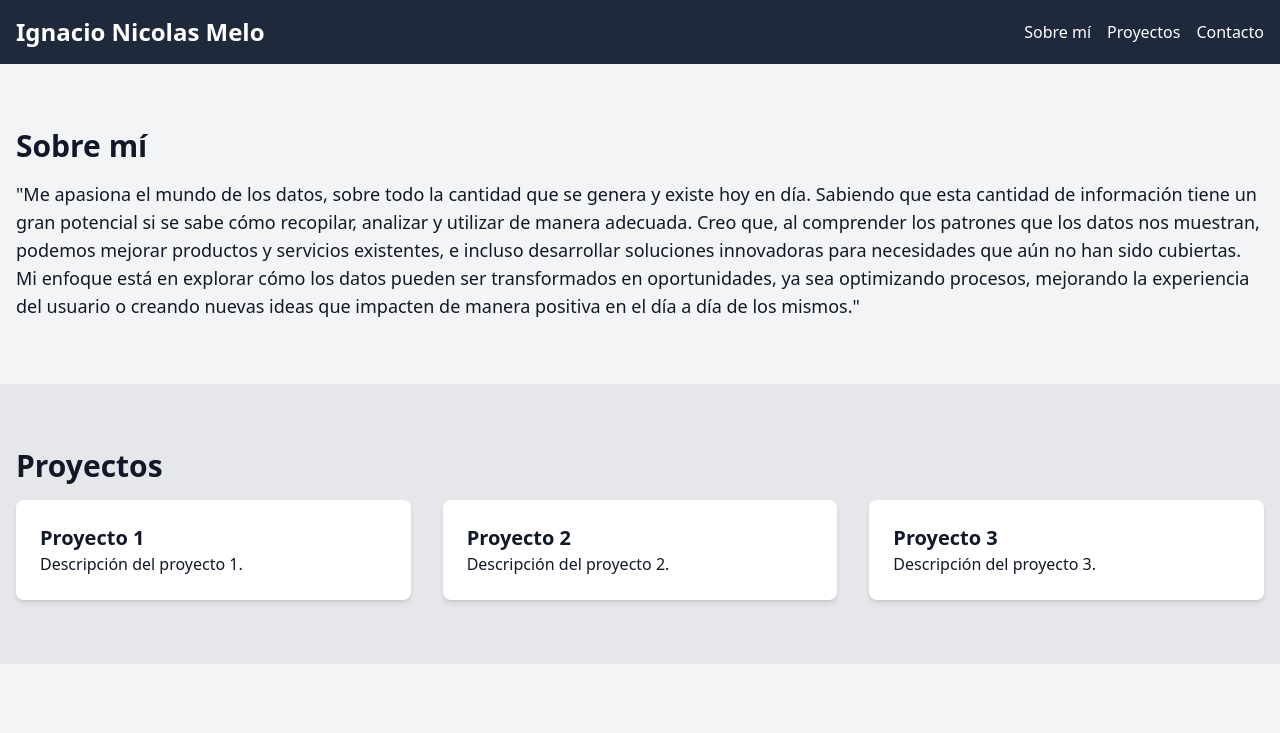
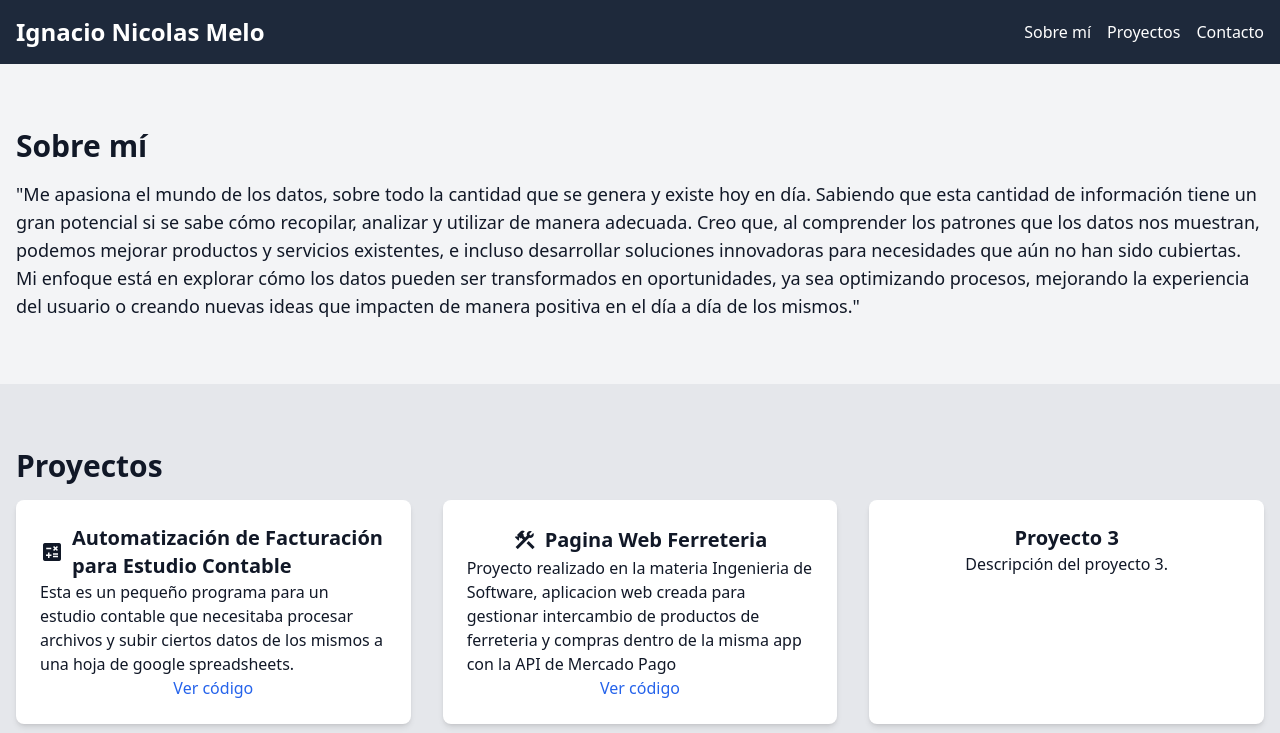
Before and after one commit to nadienuncanada/portfolioWeb, a React (Create React App) app in the folder front-end/: page / in a window 1280 px wide. Shown: the top 733 px of the page. Built offline with nearby package versions, Linux system fonts and the light colour scheme.

Commit message:
ADD: Proyectos al front

```diff
--- a/front-end/package.json
+++ b/front-end/package.json
@@ -32,6 +32,7 @@
 	"devDependencies": {
 		"autoprefixer": "^10.4.20",
 		"postcss": "^8.4.49",
-    "tailwindcss": "^3.4.15"
+		"tailwindcss": "^3.4.15",
+		"@babel/plugin-proposal-private-property-in-object": "^7.18.6"
 	}
 }
--- a/front-end/src/pages/HomePage.js
+++ b/front-end/src/pages/HomePage.js
@@ -5,7 +5,9 @@ function HomePage() {
 		<div className='bg-gray-100 min-h-screen text-gray-900 flex flex-col'>
 			<header className='bg-slate-800 text-white py-4'>
 				<div className='container mx-auto flex justify-between items-center px-4'>
-					<h1 className='text-2xl font-bold'>Ignacio Nicolas Melo</h1>
+					<h1 className='text-2xl font-bold mb-4 md:mb-0 mr-2'>
+						Ignacio Nicolas Melo
+					</h1>
 					<nav>
 						<ul className='flex space-x-4'>
 							<li>
@@ -59,17 +61,54 @@ function HomePage() {
 					className='bg-gray-200 py-16 px-4'>
 					<h2 className='text-3xl font-semibold mb-4'>Proyectos</h2>
 					<div className='grid grid-cols-1 md:grid-cols-2 lg:grid-cols-3 gap-8'>
-						<div className='bg-white p-6 rounded-lg shadow-md'>
-							<h3 className='text-xl font-bold'>Proyecto 1</h3>
-							<p>Descripción del proyecto 1.</p>
+						<div className='bg-white p-6 rounded-lg shadow-md flex flex-col items-center'>
+							<div className='flex items-center'>
+								<span className='material-icons text-2xl mr-2'>calculate</span>
+								<h3 className='text-xl font-bold'>
+									Automatización de Facturación para Estudio Contable
+								</h3>
+							</div>
+							<p>
+								Esta es un pequeño programa para un estudio contable que
+								necesitaba procesar archivos y subir ciertos datos de los mismos
+								a una hoja de google spreadsheets.
+							</p>
+							<a
+								href='https://github.com/nadienuncanada/FacturacionCalculator'
+								target='_blank'
+								rel='noopener noreferrer'
+								className='text-blue-600 hover:underline'>
+								Ver código
+							</a>
 						</div>
-						<div className='bg-white p-6 rounded-lg shadow-md'>
-							<h3 className='text-xl font-bold'>Proyecto 2</h3>
-							<p>Descripción del proyecto 2.</p>
+						<div className='bg-white p-6 rounded-lg shadow-md flex flex-col items-center'>
+							<div className='flex items-center'>
+								<span className='material-icons text-2xl mr-2'>
+									construction
+								</span>
+								<h3 className='text-xl font-bold'>Pagina Web Ferreteria</h3>
+							</div>
+							<p>
+								Proyecto realizado en la materia Ingenieria de Software,
+								aplicacion web creada para gestionar intercambio de productos de
+								ferreteria y compras dentro de la misma app con la API de
+								Mercado Pago{' '}
+							</p>
+							<a
+								href='https://github.com/ImportFromCBastian/fedeteria-front'
+								target='_blank'
+								rel='noopener noreferrer'
+								className='text-blue-600 hover:underline'>
+								Ver código
+							</a>
 						</div>
-						<div className='bg-white p-6 rounded-lg shadow-md'>
+						<div className='bg-white p-6 rounded-lg shadow-md flex flex-col items-center'>
 							<h3 className='text-xl font-bold'>Proyecto 3</h3>
 							<p>Descripción del proyecto 3.</p>
+						</div>
+						<div className='bg-white p-6 rounded-lg shadow-md flex flex-col items-center'>
+							<h3 className='text-xl font-bold'>Proyecto 4</h3>
+							<p>Descripción del proyecto 4.</p>
 						</div>
 					</div>
 				</section>
```
Lines whose indentation alone changed are shown as unchanged.
